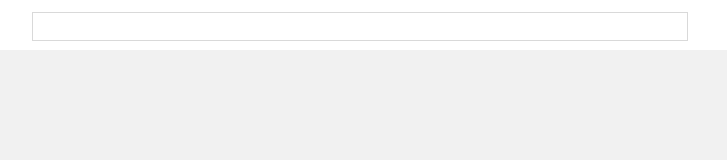
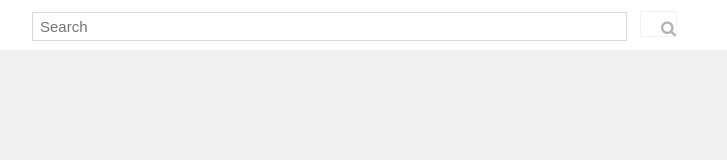
Before and after one commit to mordmaman/OdinProjectTwo, a plain HTML site: page index.html in a window 1280 px wide. Shown: the full height of the page, 195-922 px from the left. Drawn offline with Linux system fonts and the light colour scheme.

Commit message:
adds placeholder and hover class to input

```diff
--- a/index.html
+++ b/index.html
@@ -18,8 +18,10 @@
                 </ul>
 
                 <div>
-                    <input type="text" text="search">
+                    <input type="text" text="search" placeholder="Search">
+                    <i class="fa fa-search" aria-hidden="true"></i>
                 </div>
+
     </header>
 </body>
 </html>
--- a/styles.css
+++ b/styles.css
@@ -59,11 +59,11 @@ li {
 }
 
 input {
-    /*padding-left: 204px;*/
-    width: 650px;
+    padding-left: 7px;
+    width: 584px;
     height: 25px;
     /*padding-top:px;*/
-    margin-left: 197px;;
+    margin-left: 197px;
     /*display: inline-block;*/
     background-color: #fff;
     border-style:solid;
@@ -71,4 +71,16 @@ input {
     border-color: #d9d9d9;
     position: absolute;
     margin-top: 5px;
+    font-size: 15px;
 }
+
+input:hover{
+    border-color: #000;
+}
+
+.fa-search{
+    border: 1px solid #d9d9d9;
+    padding-left: 20px;
+    margin-top:4px;
+    margin-left: 805px;
+}
```
